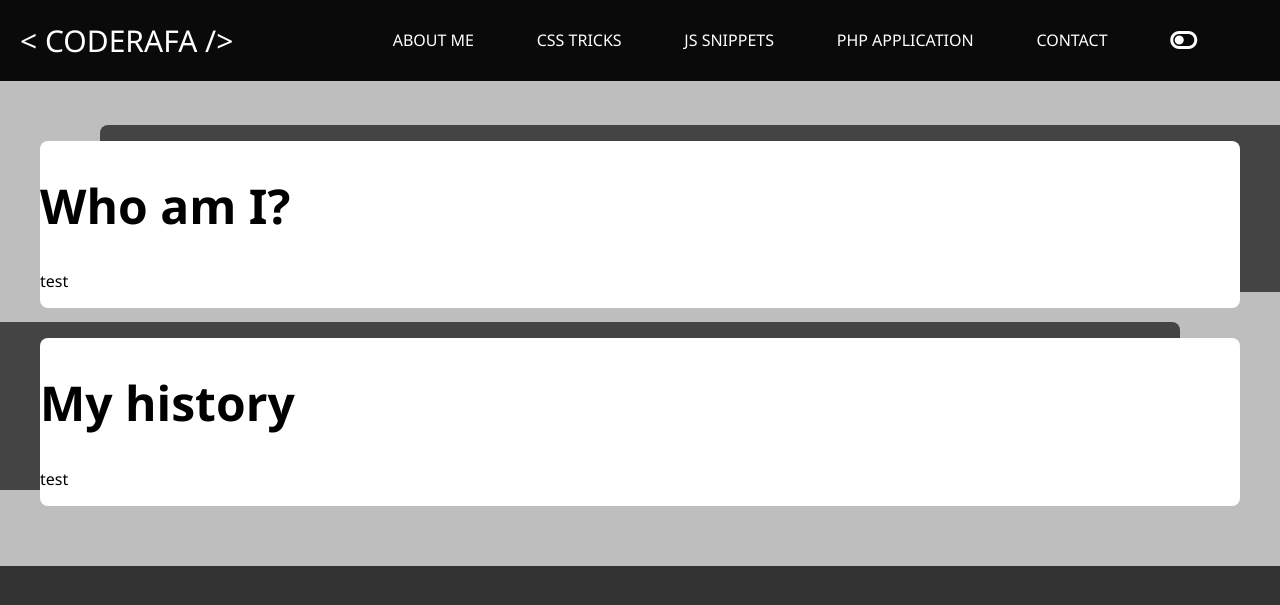
After one commit to RafaCesana/coderafa, a PHP site: page /AboutMe.php in a window 1280 px wide. The commit adds this page. Shown: the top 605 px of the page. Run offline with PHP 8.4, Linux system fonts and the light colour scheme.

Commit message:
started about me page

```diff
--- /dev/null
+++ b/AboutMe.php
@@ -0,0 +1,35 @@
+<!DOCTYPE html>
+<html lang="en">
+    <head>
+
+        <title>About Me</title>
+
+        <?php
+            include 'Include.php';
+            HTMLHeadTags();
+        ?>
+
+    </head>
+    <body>
+        <?php
+            IncludeHeader();
+            //GridSystem();
+
+            echo <<< EOT
+                <div class="aboutme-layout">
+                    <div class="aboutme-container">
+                        <div class="aboutme-right">
+                            <h1>Who am I?</h1>
+                            <p>test</p>
+                        </div>
+                        <div class="aboutme-left">
+                            <h1>My history</h1>
+                            <p>test</p>
+                        </div>
+                    </div>
+                </div>
+            EOT;
+
+        ?>
+    </body>
+</html>
--- a/Include.php
+++ b/Include.php
@@ -43,7 +43,7 @@
                 <div class="nav-container">
                     <div class="nav-logo"><a href="/">< CODERAFA /></a></div>
                     <div class="nav-links">
-                        <div><a class="left-to-right" href="">ABOUT ME</a></div>
+                        <div><a class="left-to-right" href="AboutMe.php">ABOUT ME</a></div>
                         <div><a class="left-to-right" href="CSSTricks.php">CSS TRICKS</a></div>
                         <div><a class="left-to-right" href="">JS SNIPPETS</a></div>
                         <div><a class="left-to-right" href="">PHP APPLICATION</a></div>
@@ -59,7 +59,7 @@
                     <div class="div-menu-mobile" id="div-menu-mobile">
                         <ul>
                             <a href=""><li>About Me</li></a>
-                            <a href="CSS.php?p=Switches"><li>CSS</li></a>
+                            <a href="CSSTricks.php"><li>CSS</li></a>
                             <a href=""><li>JS</li></a>
                             <a href=""><li>PHP</li></a>
                             <a href=""><li>Contact</li></a>
--- a/MainStyle.css
+++ b/MainStyle.css
@@ -315,7 +315,7 @@ div.dark {
     }
     .right-column-layout {
         width: 100%;
-        padding: 80px 10px 80px 10px;
+        padding: 100px 10px 100px 10px;
     }
 }
 
@@ -326,7 +326,7 @@ div.dark {
     background-color: #bebebe;
     margin: 20px 0;
     box-shadow: 60px -16px #444;
-    border-radius: 8px 0px 0px 8px;
+    border-radius: 8px 8px 0px 8px;
 }
 .exec-container,
 .code-container {
@@ -353,6 +353,7 @@ div.dark {
     max-height: 300px;
     overflow-y: auto;
     color: #00c400;
+    border-radius: 0px 8px 8px 0px;
 }
 button.copy-code {
     position: absolute;
@@ -396,3 +397,27 @@ div.buttons-code-container {
 .NonDisplayed-container {
     display: none;
 }
+
+/* ------------- About Me ------------- */
+.aboutme-layout {
+    background-color: #bebebe;
+    box-sizing: border-box;
+    padding: 40px;
+}
+.aboutme-container {
+    display: flex;
+    flex-direction: column;
+    padding: 20px 0;
+    color: #000;
+    gap: 30px;
+}
+.aboutme-right {
+    background-color: #fff;
+    box-shadow: 60px -16px #444;
+    border-radius: 8px;
+}
+.aboutme-left {
+    background-color: #fff;
+    box-shadow: -60px -16px #444;
+    border-radius: 8px;
+}
```
Also changed, not shown: Pack.js (line endings or trailing spaces).
